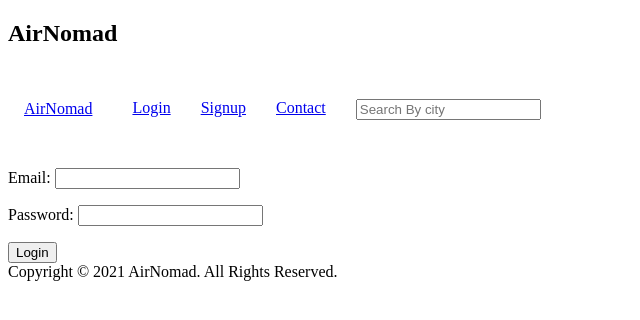
After one commit to sohye-lee/airbnb_clone, a Django app: page /users/login in a window 1280 px wide. The commit adds this page. Shown: the top 320 px of the page, without its empty margins (0-640 px from the left). Run offline with Django 3.2, Linux system fonts and the light colour scheme.

Commit message:
admin fix, login

```diff
--- a/config/urls.py
+++ b/config/urls.py
@@ -21,7 +21,8 @@ from django.conf.urls.static import static
 urlpatterns = [
     path("", include("core.urls", namespace="core")),
     path("rooms/", include("rooms.urls", namespace="rooms")),
-    path('admin/', admin.site.urls)
+    path("users/", include("users.urls", namespace="users")),
+    path("admin/", admin.site.urls)
 ]
 
 if settings.DEBUG:
--- a/core/urls.py
+++ b/core/urls.py
@@ -5,5 +5,4 @@ app_name = "core"
 
 urlpatterns = [
     path("", room_views.HomeView.as_view(), name="home"),
-    # path("login")
 ]
--- a/rooms/urls.py
+++ b/rooms/urls.py
@@ -5,7 +5,7 @@ app_name = "rooms"
 
 urlpatterns = [
     path("<int:pk>", views.RoomDetail.as_view(), name="detail"),
-    path("search/", views.search, name="search"),
+    path("search", views.search, name="search"),
     path("<int:pk>/edit/", views.EditRoomView.as_view(), name="edit"),
 
 ]
--- a/templates/base.html
+++ b/templates/base.html
@@ -4,13 +4,26 @@
     <meta charset="UTF-8">
     <meta http-equiv="X-UA-Compatible" content="IE=edge">
     <meta name="viewport" content="width=device-width, initial-scale=1.0">
-    <title>{% block page_name %} {% endblock page_name %} | AirNomad</title>
+    <title>{% block page_title %} {% endblock page_title %} | AirNomad</title>
 </head>
 <body>
     <h2>AirNomad</h2>
-    {% include "partials/header.html" %}
+    <header style="display: flex; align-items: center; padding: 1rem;">
+        <a href="{% url 'core:home' %}">AirNomad</a>
+        <ul id="navbar" style="display: flex; list-style: none;">
+            {% include "partials/nav.html" %}
+
+            {% block search-bar %}
+            <form method="get"  action="{% url 'rooms:search' %}">
+                <input type="text" name="city" placeholder="Search By city" />
+            </form>
+            {% endblock search-bar %}
+        </ul>
+    </header>
+
     {% block content %}
     {% endblock %}
+
     {% include "partials/footer.html" %}
 
 </body>
--- /dev/null
+++ b/templates/partials/nav.html
@@ -0,0 +1,9 @@
+
+{% if user.is_authenticated %}
+    <li class="nav__item" style="margin-right: 30px;"><a href="{% url 'users:login' %}">Log Out</a></li>
+{% else %}
+    <li class="nav__item" style="margin-right: 30px;"><a href="{% url 'users:login' %}">Login</a></li>
+{% endif %}
+
+    <li class="nav__item" style="margin-right: 30px;"><a href="#">Signup</a></li>
+    <li class="nav__item" style="margin-right: 30px;"> <a href="#">Contact</a></li>
--- a/templates/rooms/room_detail.html
+++ b/templates/rooms/room_detail.html
@@ -1,7 +1,7 @@
 {% extends "base.html" %}
-{% block page_name %}
+{% block page_title %}
     {{room.name}}
-{% endblock page_name %}
+{% endblock page_title %}
 
 {% block content %}
 <div>
--- a/templates/rooms/room_list.html
+++ b/templates/rooms/room_list.html
@@ -1,7 +1,7 @@
 {% extends "base.html" %}
-{% block page_name %}
+{% block page_title %}
     Rooms
-{% endblock page_name %}
+{% endblock page_title %}
 
 {% block content %}
 <!-- {{now}} -->
--- /dev/null
+++ b/templates/users/login.html
@@ -0,0 +1,12 @@
+{% extends "base.html" %}
+{% block page_title %}
+    Login
+{% endblock page_title %}
+
+{% block content %}
+<form method="POST" action="{% url 'users:login' %}">
+    {% csrf_token %}
+    {{form.as_p}}
+    <button>Login</button>
+</form>
+{% endblock %}
--- /dev/null
+++ b/users/forms.py
@@ -0,0 +1,20 @@
+from django import forms
+from . import models
+
+class LoginForm(forms.Form):
+
+    email = forms.EmailField()
+    password = forms.CharField(widget=forms.PasswordInput)
+
+    def clean(self):
+        email = self.cleaned_data.get("email")
+        password = self.cleaned_data.get("password")
+        try:
+            user = models.User.objects.get(username=email)
+            if user.check_password(password):
+                return self.cleaned_data
+            else:
+                # Not general error, but an error identified which field this error comes from
+                self.add_error("password", forms.ValidationError("Password does not match."))
+        except models.User.DoesNotExist:
+            raise forms.ValidationError("username", "User does not exist.")
--- a/users/urls.py
+++ b/users/urls.py
@@ -0,0 +1,8 @@
+from django.urls import path
+from . import views
+
+app_name = "users"
+
+urlpatterns = [
+     path("login", views.LoginView.as_view(), name="login"),
+]
--- a/users/views.py
+++ b/users/views.py
@@ -1,3 +1,24 @@
-from django.shortcuts import render
+from django.shortcuts import render, redirect, reverse
+from django.views import View
+from django.contrib.auth import authenticate, login, logout
+from . import forms
 
 # Create your views here.
+class LoginView(View):
+
+    def get(self, request):
+        form = forms.LoginForm()
+        return render(request, "users/login.html", {"form": form})
+
+    def post(self, request):
+        form = forms.LoginForm(request.POST)
+        if form.is_valid():
+            email = form.cleaned_data.get("email")
+            password = form.cleaned_data.get("password")
+            user = authenticate(request, username=email, password=password)
+            if user is not None:
+                login(request, user)
+                return redirect(reverse("core:home"))
+
+
+        return render(request, "users/login.html", {"forms": forms})
```
Also changed, not shown: config/settings.py (+11 -5 lines), rooms/views.py (+8 -5 lines), templates/partials/header.html (deleted, +0 -11 lines), templates/rooms/search.html (+17 -1 lines).
